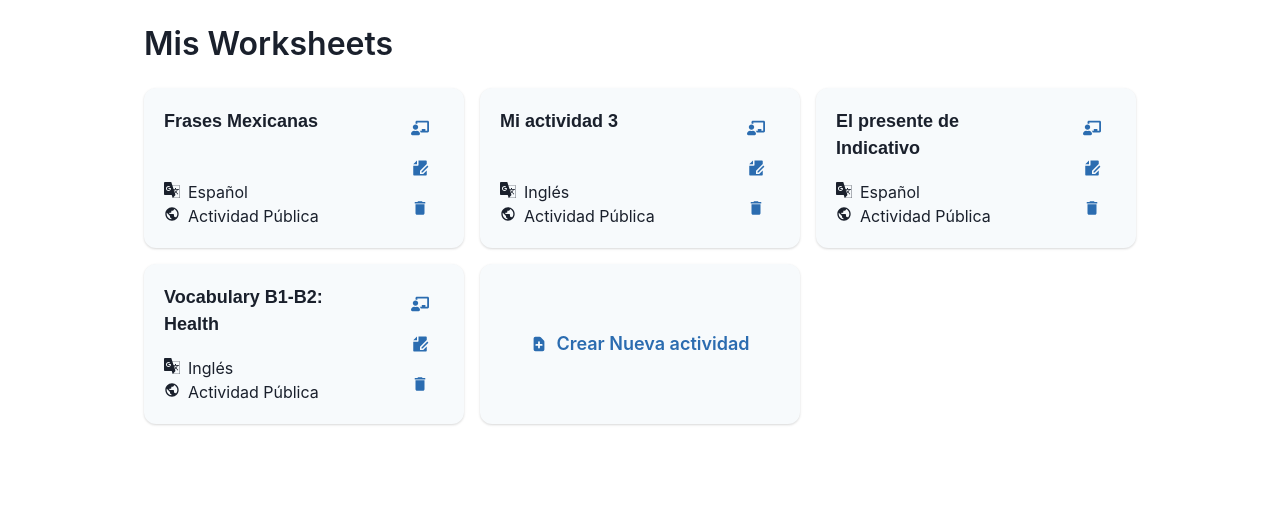
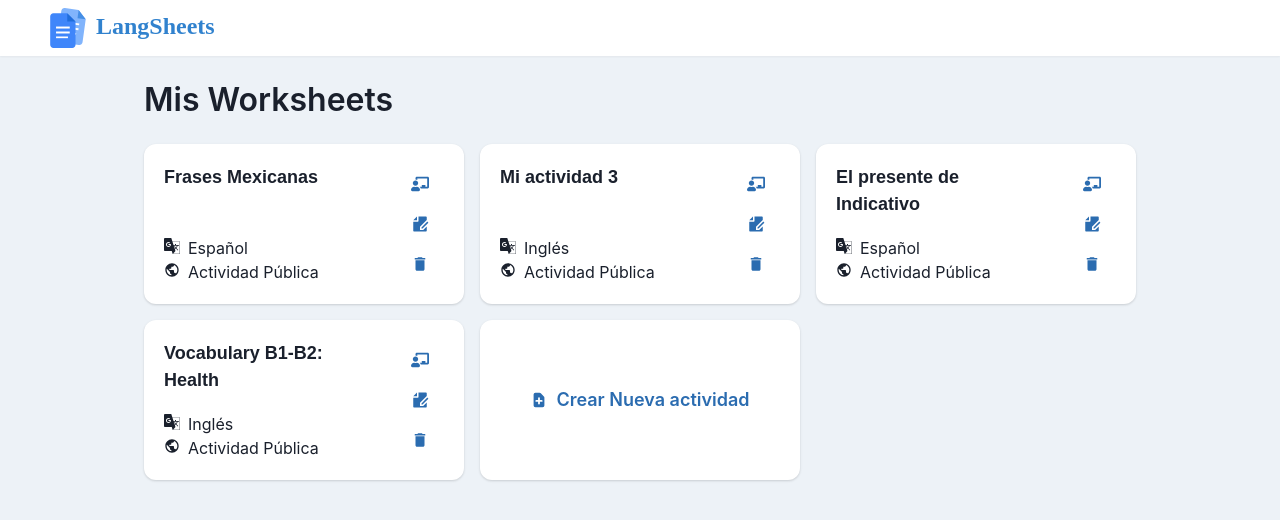
Before and after one commit to alejandro28100/langsheets, a React (Create React App) app: page / in a window 1280 px wide. Shown: the top 520 px of the page. Built offline with nearby package versions, Linux system fonts and the light colour scheme; data requests are answered from the project's data file.

Commit message:
Add custom logo svg

```diff
--- a/package.json
+++ b/package.json
@@ -13,6 +13,7 @@
 		"prop-types": "^15.7.2",
 		"react": "^17.0.2",
 		"react-dom": "^17.0.2",
+		"react-helmet": "^6.1.0",
 		"react-icons": "^4.2.0",
 		"react-router-dom": "^5.2.0",
 		"react-scripts": "4.0.3",
--- a/src/components/Navbar.js
+++ b/src/components/Navbar.js
@@ -1,13 +1,14 @@
 import React from 'react'
 import PropTypes from "prop-types";
-import { Flex, Spacer, Icon } from "@chakra-ui/react"
-import { IoMdDocument } from "react-icons/io"
+import { Flex, Spacer, Icon, Text } from "@chakra-ui/react"
+import { ReactComponent as Logo } from "../logo.svg";
 
 function Navbar({ leftActions, rightActions, withIcon }) {
     return (
+        <Flex px="10" background="white" py="2" shadow="sm">
 
-        <Flex bgColor="blue.500" px="10" py="2">
-            {withIcon && <Icon mx="2" color="white" w="2.5em" h="2.5em" as={IoMdDocument} title="Langsheets" />}
+            {withIcon && <Icon mx="2" color="white" w="2.5em" h="2.5em" as={Logo} title="LangSheets" />}
+            <Text fontFamily="cursive" fontSize="x-large" fontWeight="semibold" color="blue.500" mr="2">LangSheets</Text>
             {leftActions}
             <Spacer />
             {rightActions}
--- a/src/components/WorksheetCard.js
+++ b/src/components/WorksheetCard.js
@@ -27,7 +27,7 @@ function WorksheetCard({ lang, title, id, createdAt, deleteSheet, isPublic }) {
     return (
         <Fragment>
 
-            <Flex boxShadow="base" background="gray.50" height="40" borderRadius="xl">
+            <Flex boxShadow="base" background="white" height="40" borderRadius="xl">
                 <Flex padding="5" flexDirection="column">
                     <Text fontFamily="sans-serif" fontSize="large" fontWeight="semibold">{title === "" ? "Sin título" : title}</Text>
                     <Spacer />
--- a/src/hooks/useBodyBackground.js
+++ b/src/hooks/useBodyBackground.js
@@ -3,9 +3,10 @@ import PropTypes from 'prop-types'
 
 const useBodyBackground = (backgroundColor) => {
     //Set the color value to the body background on mount
-    useEffect(() => {
-        document.body.style.background = backgroundColor;
-    });
+    document.body.style.background = backgroundColor;
+    // useEffect(() => {
+
+    // });
 }
 
 useBodyBackground.propTypes = {
--- a/src/pages/Form.js
+++ b/src/pages/Form.js
@@ -117,17 +117,17 @@ const Form = () => {
             <Navbar
                 leftActions={
                     <Tooltip label="Regresar">
-                        <IconButton icon={<Icon as={IoIosArrowBack} />} variant="ghost" color="white" _hover={{ background: "var(--chakra-colors-whiteAlpha-300)" }} as="a" href="/" />
+                        <IconButton icon={<Icon as={IoIosArrowBack} />} variant="ghost" as="a" href="/" />
                     </Tooltip>
                 }
                 rightActions={
                     <Fragment>
                         <ButtonGroup size="lg" variant="ghost" spacing="2">
                             <Tooltip label="Guardar Actividad">
-                                <IconButton onClick={sentToServer} color="white" _hover={{ background: "var(--chakra-colors-whiteAlpha-300)" }} icon={<Icon as={FaSave} />} />
+                                <IconButton onClick={sentToServer} icon={<Icon as={FaSave} />} />
                             </Tooltip>
                             <Tooltip label="Visualizar Actividad">
-                                <IconButton as="a" target="_blank" referrerPolicy="no-referrer" href={`/worksheets/${id}/practice`} color="white" _hover={{ background: "var(--chakra-colors-whiteAlpha-300)" }} icon={<Icon as={FaChalkboardTeacher} />} />
+                                <IconButton as="a" target="_blank" referrerPolicy="no-referrer" href={`/worksheets/${id}/practice`} icon={<Icon as={FaChalkboardTeacher} />} />
                             </Tooltip>
                         </ButtonGroup>
                     </Fragment>
--- a/src/pages/Home.js
+++ b/src/pages/Home.js
@@ -1,4 +1,4 @@
-import React, { useState, useEffect } from 'react'
+import React, { useState, useEffect, Fragment } from 'react'
 import { useHistory } from "react-router-dom"
 import { v4 as uuid } from "uuid";
 
@@ -8,6 +8,8 @@ import WorksheetCard from "../components/WorksheetCard";
 
 import { HiDocumentAdd } from "react-icons/hi";
 import { serializeSlateContent } from '../utils';
+import useBodyBackground from '../hooks/useBodyBackground';
+import Navbar from '../components/Navbar';
 
 function request({ url, method, body }) {
     return fetch(url, {
@@ -35,10 +37,6 @@ const Home = () => {
             setWorksheets(worksheets);
         })
     }, [])
-
-    // useEffect(() => {
-    //     console.log("Worksheets", worksheets);
-    // }, [worksheets])
 
     async function handleCreateWorksheet() {
         const body = {
@@ -91,8 +89,12 @@ const Home = () => {
         deleteSheet: handleDeleteWorksheet,
     }
 
+    useBodyBackground("var(--chakra-colors-gray-100)")
+
     return (
+        <Fragment>
 
+            <Navbar />
 
             <Container maxW="container.lg" >
                 <Text fontSize="xx-large" fontWeight="semibold" my="5"> Mis Worksheets </Text>
@@ -110,7 +112,7 @@ const Home = () => {
                                         {...{ ...worksheet, ...worksheetsHandler }}
                                     />)
                                 }
-                            <Flex as={Button} colorScheme="blue" variant="ghost" background="gray.50" onClick={worksheetsHandler.createSheet} leftIcon={<Icon as={HiDocumentAdd} />} size="lg" boxShadow="base" height="40" borderRadius="xl">
+                                <Flex as={Button} colorScheme="blue" variant="ghost" background="white" onClick={worksheetsHandler.createSheet} leftIcon={<Icon as={HiDocumentAdd} />} size="lg" boxShadow="base" height="40" borderRadius="xl">
                                     Crear Nueva actividad
                                 </Flex>
                             </Grid>
@@ -118,6 +120,7 @@ const Home = () => {
                         : <h3>Aun no has creado una worksheet</h3>
                 }
             </Container>
+        </Fragment>
 
     )
 }
```
Also changed, not shown: src/logo.svg (added), 1 other file (tests, documents, lock files or other folders). Lines whose indentation alone changed are shown as unchanged.
